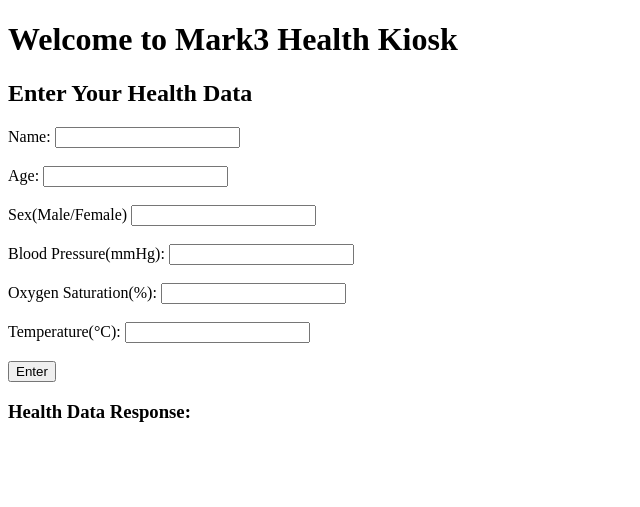
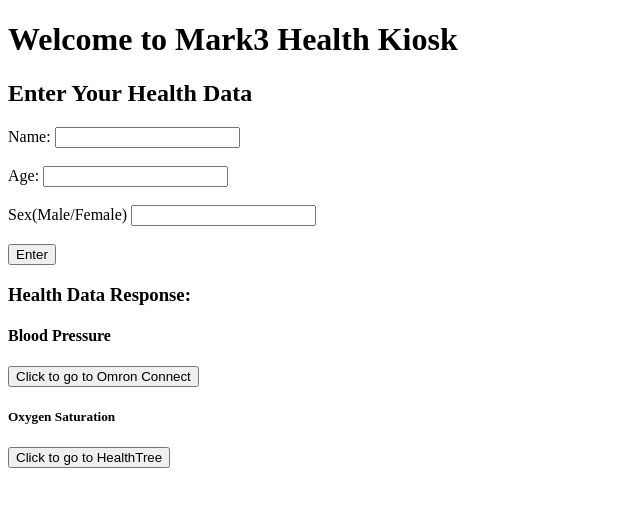
Before and after one commit to BJuzz10/Health-Kiosk-web-app, a Flask app: page / in a window 1280 px wide. Shown: the top 507 px of the page, without its empty margins (0-640 px from the left). Run offline with Flask 3, Linux system fonts and the light colour scheme.

Commit message:
Update index.html

```diff
--- a/templates/index.html
+++ b/templates/index.html
@@ -26,17 +26,17 @@
         <label for="sex">Sex(Male/Female)</label>
         <input type="text" id="sex" name="sex" required><br><br>
 
-        <!-- Blood Pressure Input Field -->
+        <!-- Blood Pressure Input Field
         <label for="bp">Blood Pressure(mmHg):</label>
-        <input type="text" id="bp" name="bp"><br><br>
+        <input type="text" id="bp" name="bp"><br><br>                       -->
 
-        <!-- Oxygen Saturation Input Field -->
+        <!-- Oxygen Saturation Input Field
         <label for="oxygen">Oxygen Saturation(%):</label>
-        <input type="text" id="oxygen" name="oxygen"><br><br>
+        <input type="text" id="oxygen" name="oxygen"><br><br>               -->
 
-        <!-- Temperature Input Field -->
+        <!-- Temperature Input Field
         <label for="temp">Temperature(°C):</label>
-        <input type="text" id="temp" name="temp"><br><br>
+        <input type="text" id="temp" name="temp"><br><br>                   -->
 
         <!-- Submit Button -->
         <button type="submit">Enter</button>
@@ -45,6 +45,12 @@
     <!-- Area to display the response from the server -->
     <h3>Health Data Response:</h3>
     <pre id="response"></pre>
+
+    <h4>Blood Pressure</h4>
+    <button onclick="openOmron()">Click to go to Omron Connect</button> <!--pang bp-->
+
+    <h5>Oxygen Saturation</h5>
+    <button onclick="openHealthTree()">Click to go to HealthTree</button> <!--pang bp-->
 
     <script>
         // Attach an event listener to the form submission
@@ -65,6 +71,12 @@
             })
             .catch(error => console.error("Error:", error));  // Logs errors (if any)
         });
+        function openOmron(){
+            window.location.href = "/open-omron";
+        } //kukunin ung omron sa python code mo pre
+        function openHealthTree(){
+            window.location.href = "/open-healthtree";
+        } //kukunin ung healthtree sa python code
     </script>
 </body>
 </html>
```
